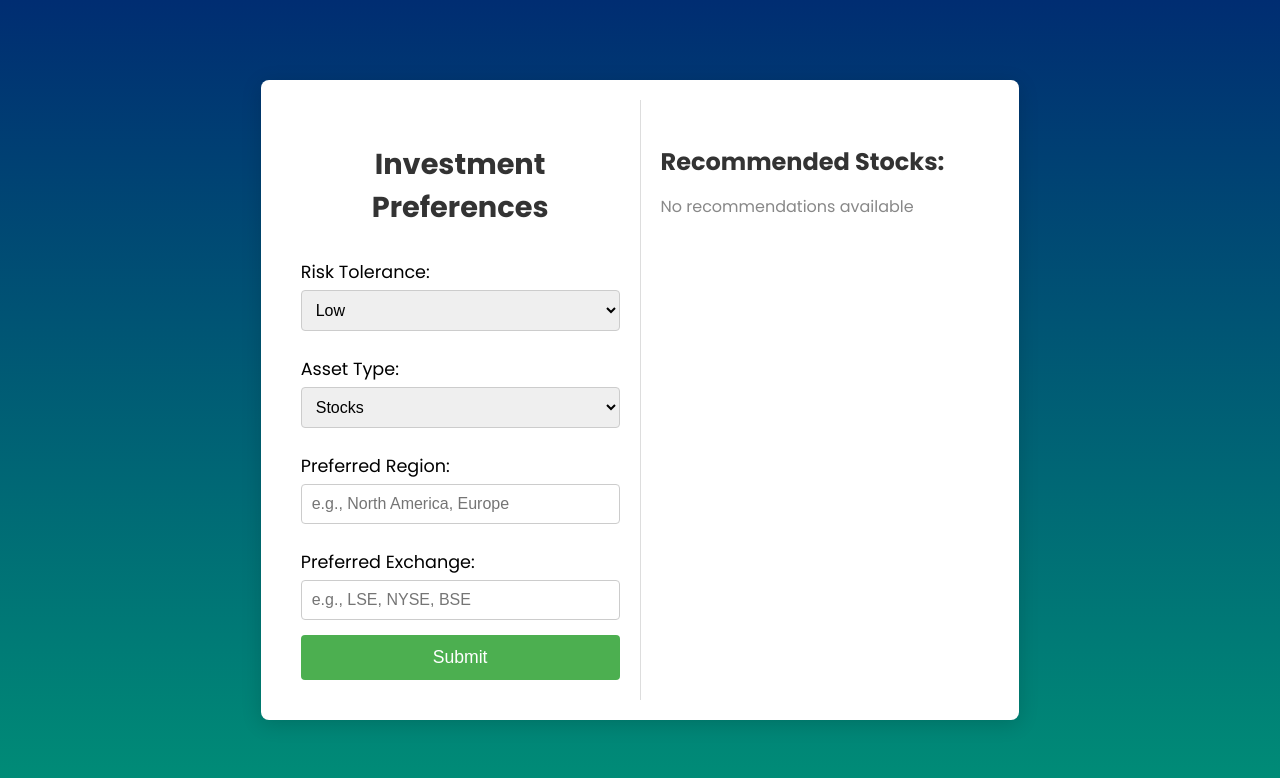
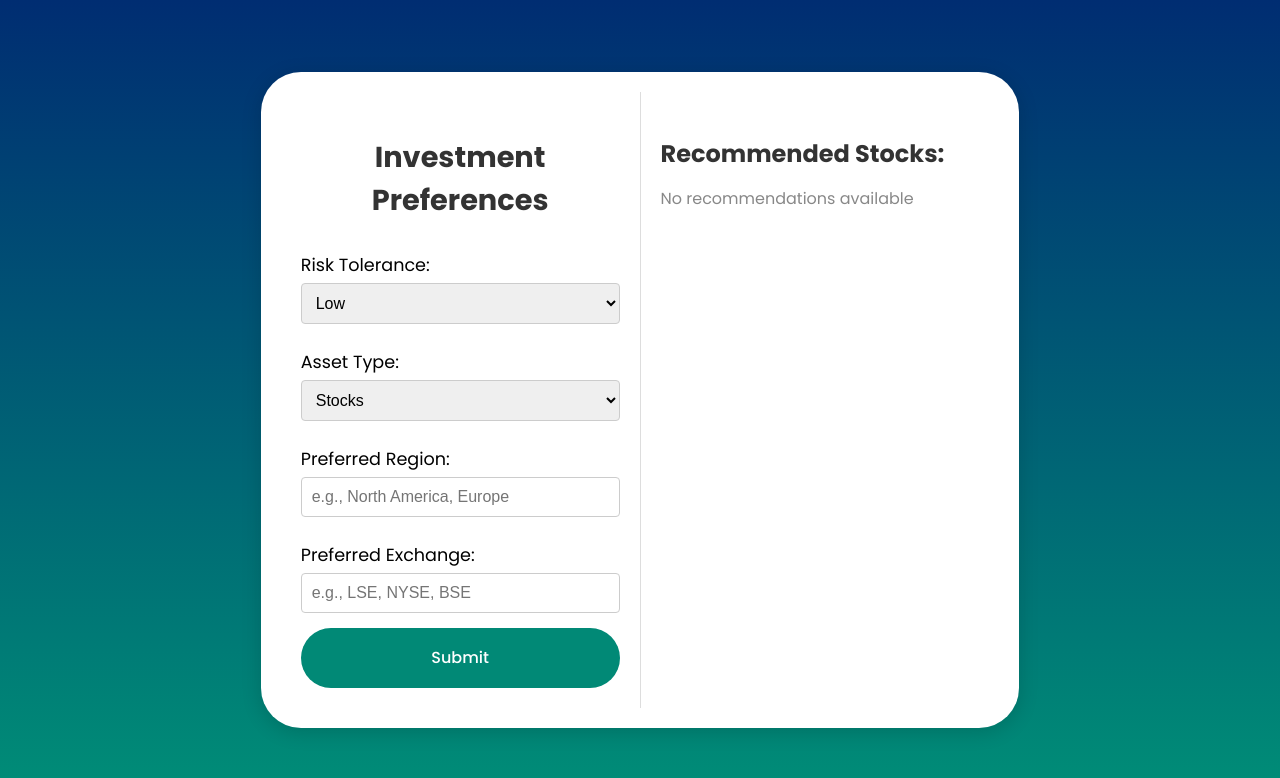
Before and after one commit to gaurijadhav509/Stock-recommendation-system, a Django app: page /srsApp/investment_preferences/ in a window 1280 px wide. Shown: the top 778 px of the page. Run offline with Django 5.2, Linux system fonts and the light colour scheme; some web fonts are replaced.

Commit message:
Button style adjusted

```diff
--- a/templates/investment_preferences.html
+++ b/templates/investment_preferences.html
@@ -23,7 +23,7 @@
             display: flex;
             flex-direction: row;
             background-color: white;
-            border-radius: 8px;
+            border-radius: 40px;
             box-shadow: 0 4px 20px rgba(0, 0, 0, 0.15);
             padding: 20px;
             max-width: 900px;
@@ -67,18 +67,21 @@
         }
 
         button {
-            background-color: #4CAF50;
+            height: 60px;
+            background-color: #018976;
             color: white;
+            font-family: 'Poppins', sans-serif;
+            font-size: 16px;
+            font-weight: 500;
             border: none;
+            border-radius: 40px;
+            text-align: center;
             padding: 12px;
-            border-radius: 4px;
-            font-size: 1.1em;
             cursor: pointer;
-            transition: background-color 0.3s;
         }
 
         button:hover {
-            background-color: #45a049;
+            background-color: #016d5e;
         }
 
         /* Right-side recommendations styling */
```
